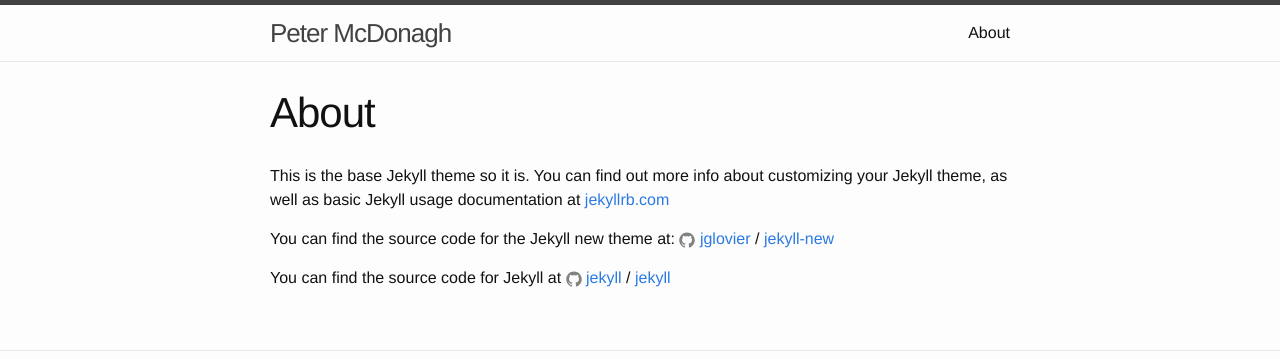
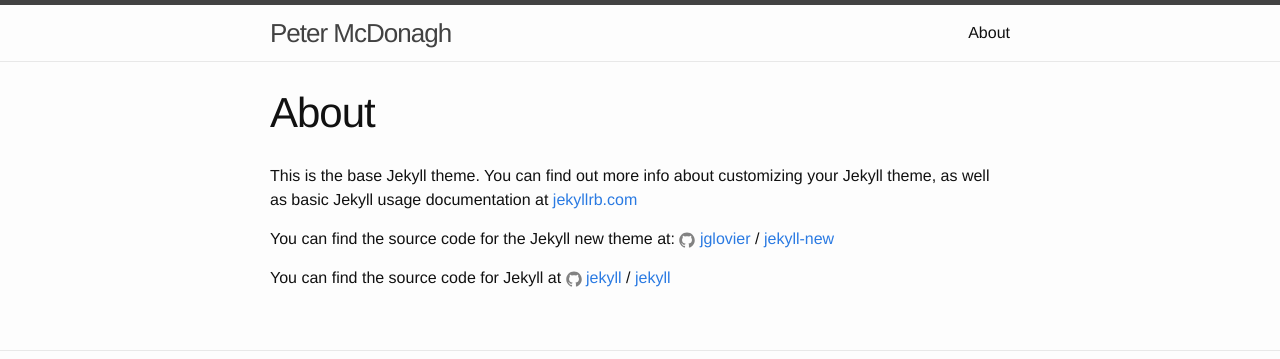
Before and after one commit to peterjrr/peterjrr.github.io, a Jekyll site: the page built from about.md, in a window 1280 px wide. Shown: the top 359 px of the page. Built offline with Jekyll 4.4.1, drawn with Linux system fonts in a browser that asks for light colours.

Commit message:
Updated About

```diff
--- a/about.md
+++ b/about.md
@@ -4,7 +4,7 @@
 layout: page
 ---
 
-This is the base Jekyll theme so it is. You can find out more info about customizing your Jekyll theme, as well as basic Jekyll usage documentation at [jekyllrb.com](http://jekyllrb.com/)
+This is the base Jekyll theme. You can find out more info about customizing your Jekyll theme, as well as basic Jekyll usage documentation at [jekyllrb.com](http://jekyllrb.com/)
 
 You can find the source code for the Jekyll new theme at:
 {% include icon-github.html username="jglovier" %} /
```
